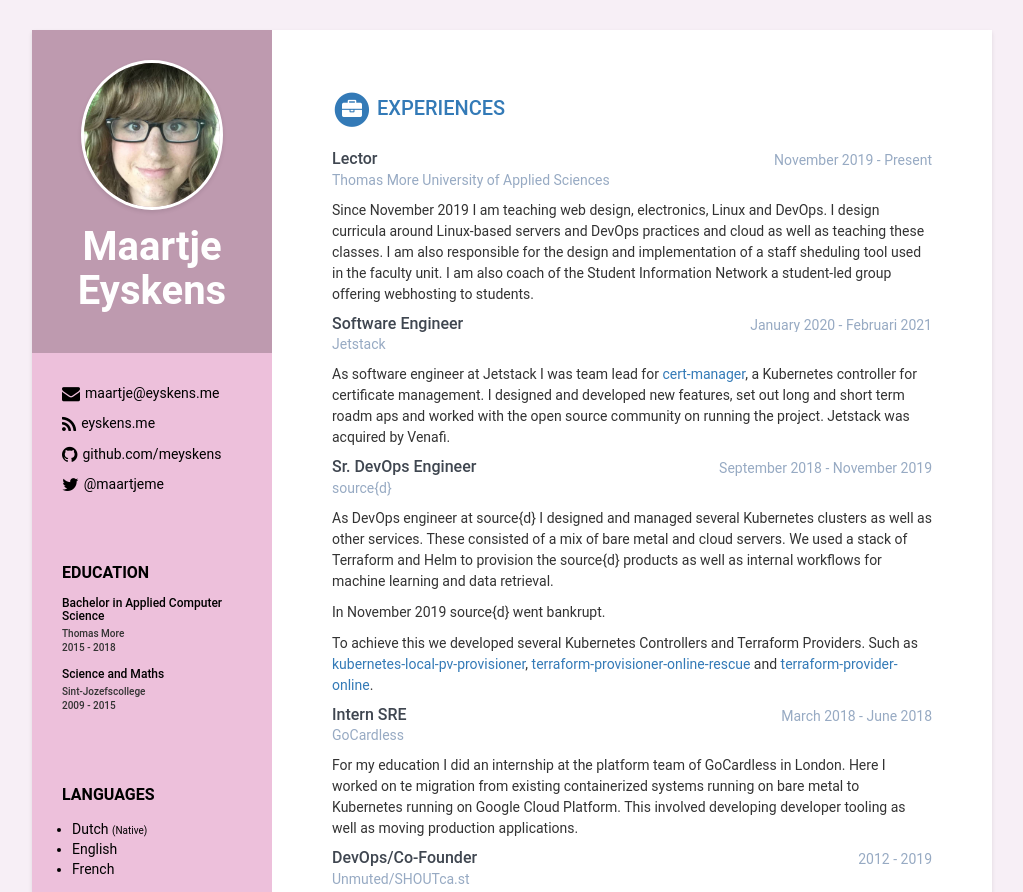
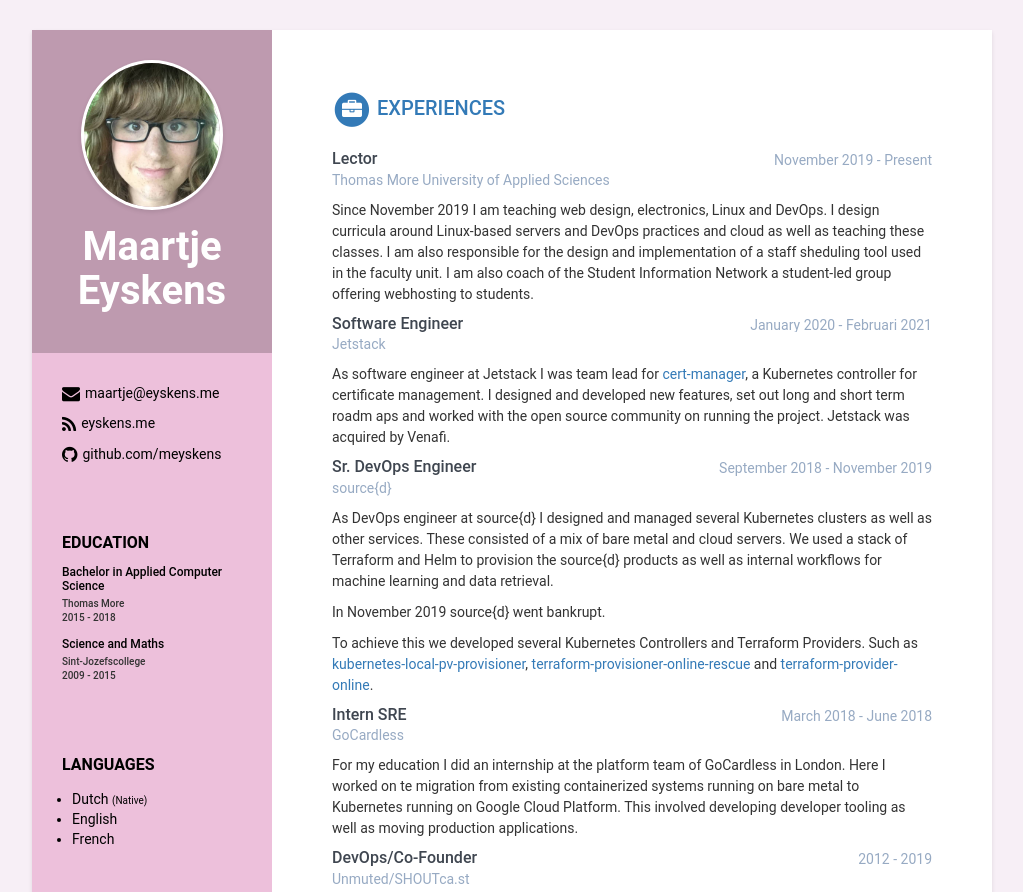
Before and after one commit to meyskens/cv, a plain HTML site: page cv/index.html in a window 1280 px wide. Shown: the top 892 px of the page, without its empty margins (128-1151 px from the left). Drawn offline with nearby package versions, Linux system fonts and the light colour scheme.

Commit message:
remove twitter

```diff
--- a/cv/index.html
+++ b/cv/index.html
@@ -46,12 +46,6 @@
               <i class="fa fa-github"></i
               ><a href="https://github.com/meyskens" target="_blank"
                 >github.com/meyskens</a
-              >
-            </li>
-            <li class="twitter">
-              <i class="fa fa-twitter"></i
-              ><a href="https://twitter.com/maartjeme" target="_blank"
-                >@maartjeme</a
               >
             </li>
           </ul>
```
